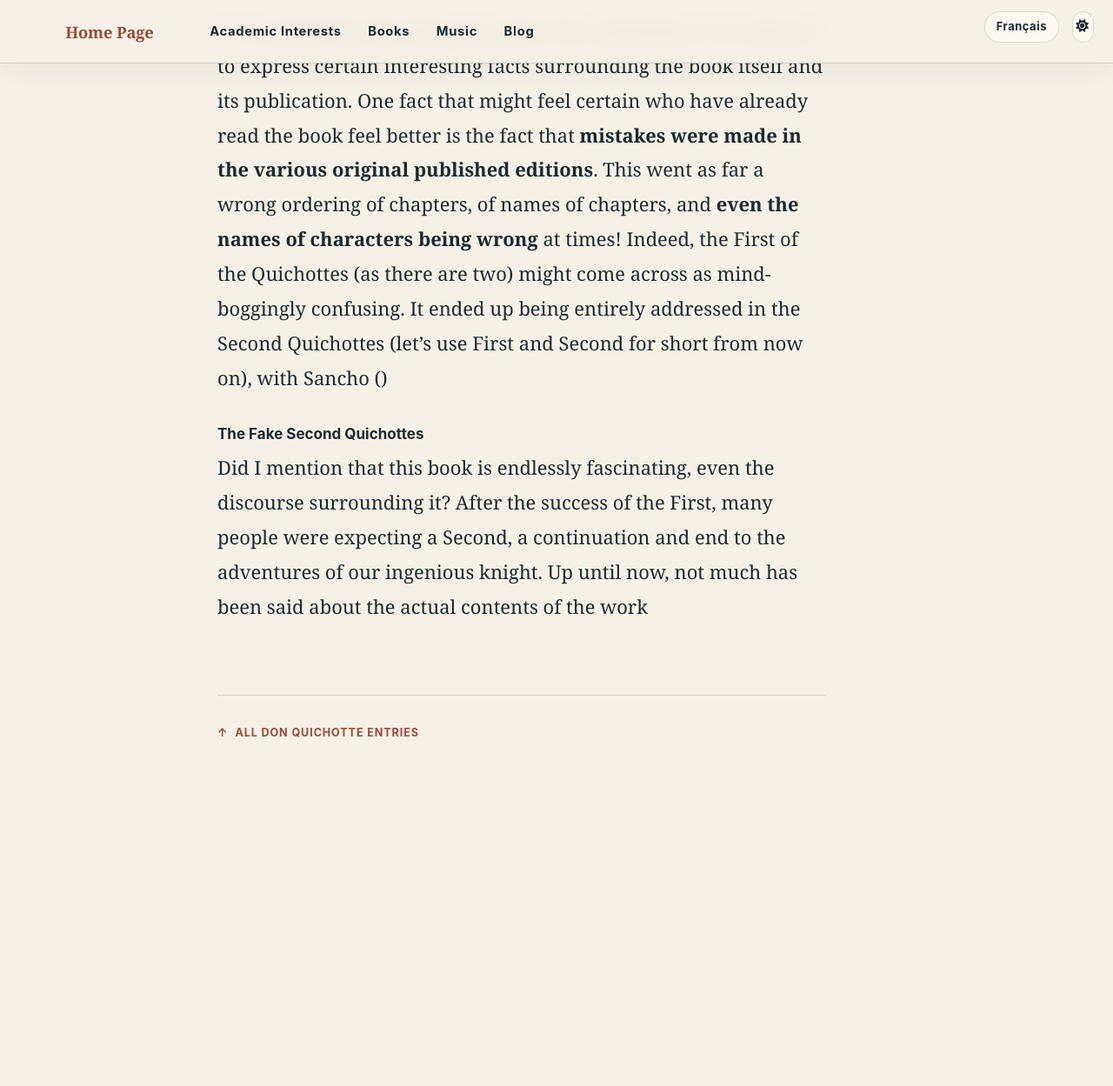
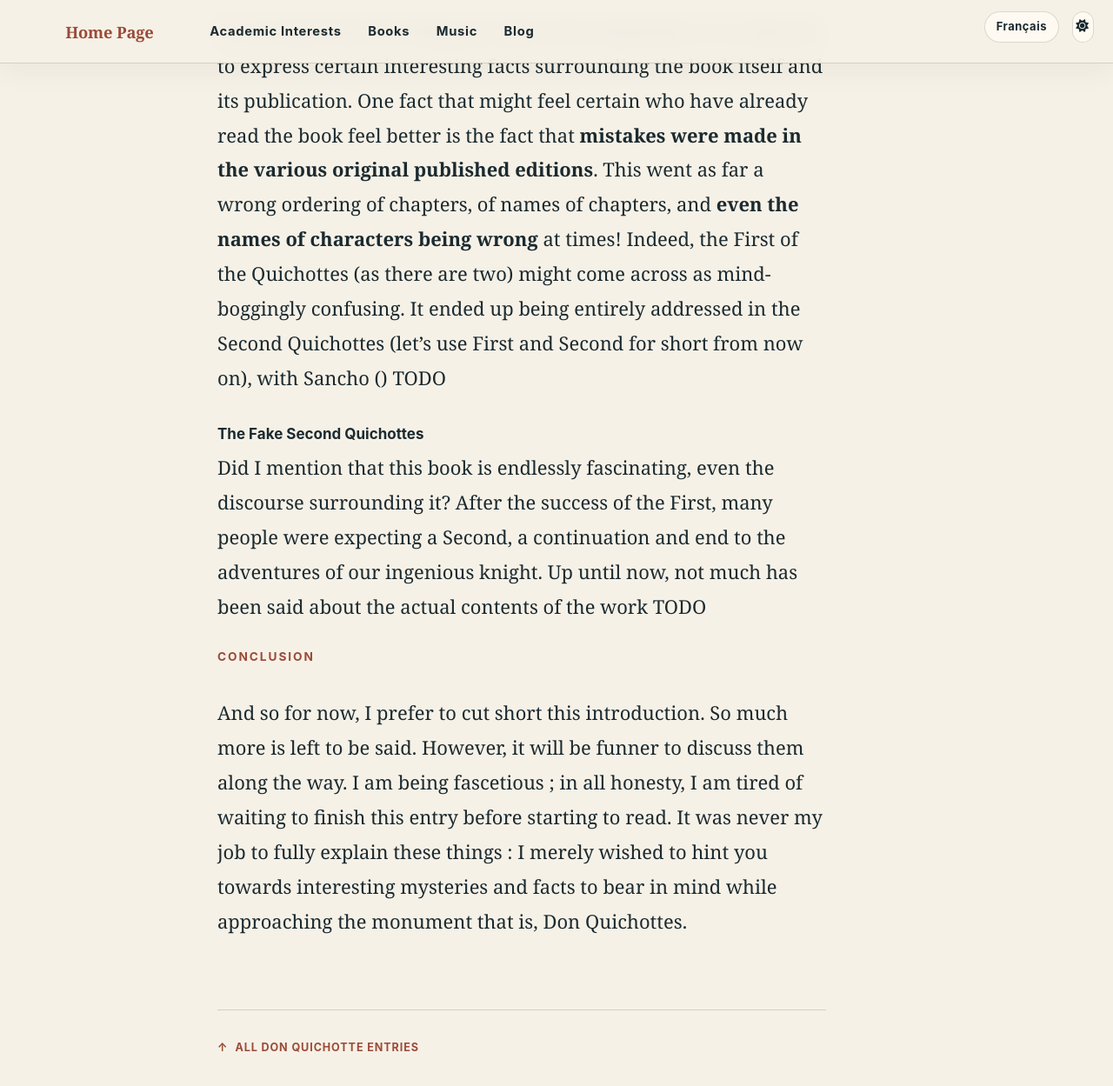
Before and after one commit to NicolasGoulet/NicolasGoulet.github.io, a Jekyll site: the page built from _posts/2026-08-06-rereading-don-quichotte.md, in a window 1280 px wide and 1400 px high, scrolled down 7506 px. Shown: the top 1249 px of the window at 87% size. Built offline with Jekyll 4.4.1, drawn with Linux system fonts in a browser that asks for light colours; before the commit the page ends 8731 px from its top, so only the background shows below that.

Commit message:
new stuff

```diff
--- a/_posts/2026-08-06-rereading-don-quichotte.md
+++ b/_posts/2026-08-06-rereading-don-quichotte.md
@@ -70,10 +70,14 @@ Another character at this point should deserve his own section, is Sancho. Enoug
 
 ## A Brief History of Its Publication
 
-To conclude this first blog post about Don Quichottes, it is relevant to express certain interesting facts surrounding the book itself and its publication. One fact that might feel certain who have already read the book feel better is the fact that **mistakes were made in the various original published editions**. This went as far a wrong ordering of chapters, of names of chapters, and **even the names of characters being wrong** at times! Indeed, the First of the Quichottes (as there are two) might come across as mind-boggingly confusing. It ended up being entirely addressed in the Second Quichottes (let's use First and Second for short from now on), with Sancho ()
+To conclude this first blog post about Don Quichottes, it is relevant to express certain interesting facts surrounding the book itself and its publication. One fact that might feel certain who have already read the book feel better is the fact that **mistakes were made in the various original published editions**. This went as far a wrong ordering of chapters, of names of chapters, and **even the names of characters being wrong** at times! Indeed, the First of the Quichottes (as there are two) might come across as mind-boggingly confusing. It ended up being entirely addressed in the Second Quichottes (let's use First and Second for short from now on), with Sancho () TODO
 
 ### The Fake Second Quichottes
 
-Did I mention that this book is endlessly fascinating, even the discourse surrounding it? After the success of the First, many people were expecting a Second, a continuation and end to the adventures of our ingenious knight. Up until now, not much has been said about the actual contents of the work
+Did I mention that this book is endlessly fascinating, even the discourse surrounding it? After the success of the First, many people were expecting a Second, a continuation and end to the adventures of our ingenious knight. Up until now, not much has been said about the actual contents of the work TODO
+
+## Conclusion
+
+And so for now, I prefer to cut short this introduction. So much more is left to be said. However, it will be funner to discuss them along the way. I am being fascetious ; in all honesty, I am tired of waiting to finish this entry before starting to read. It was never my job to fully explain these things : I merely wished to hint you towards interesting mysteries and facts to bear in mind while approaching the monument that is, Don Quichottes.
 
 <!-- Continue writing below this line. -->
```
Also changed, not shown: _posts/2026-08-06-relecture-don-quichotte.md (+2 -0 lines), _posts/reread-don-qui-2.md (added, +19 -0 lines).
